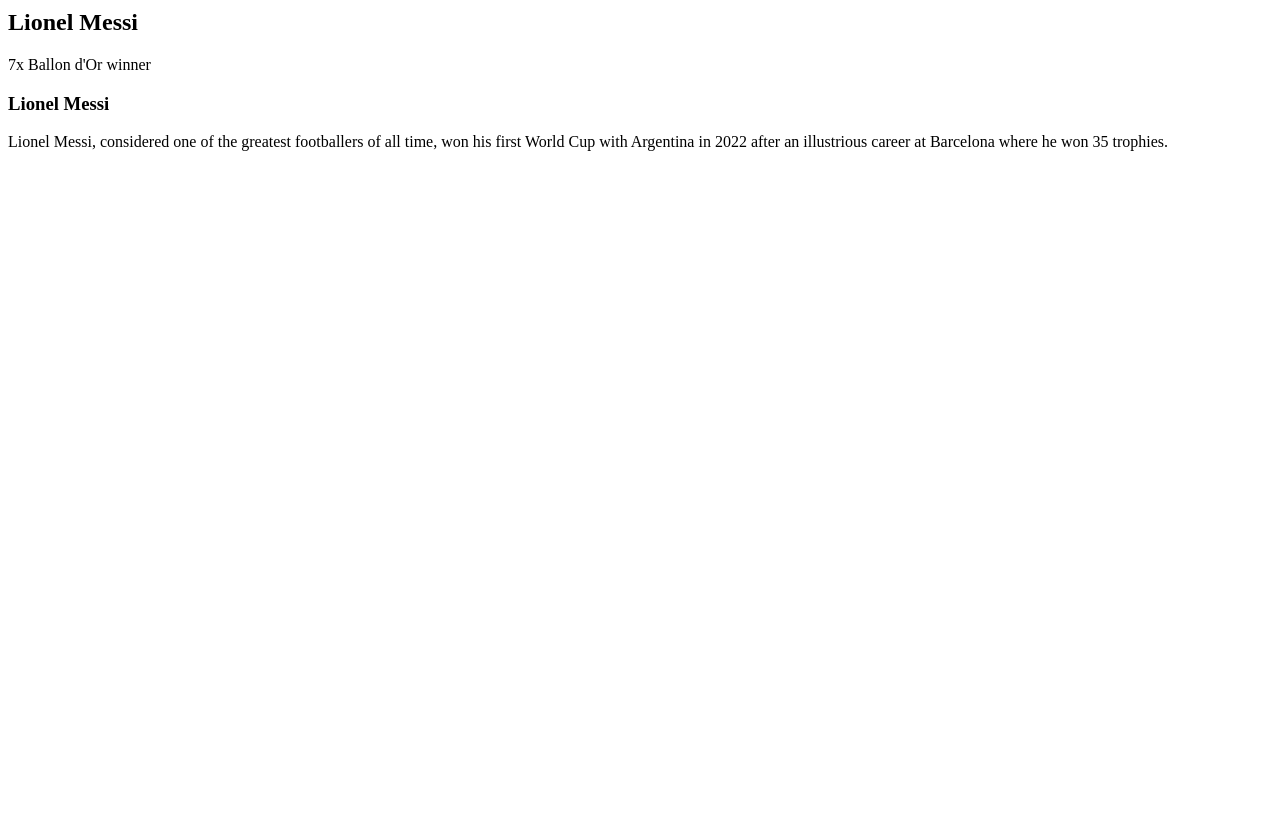
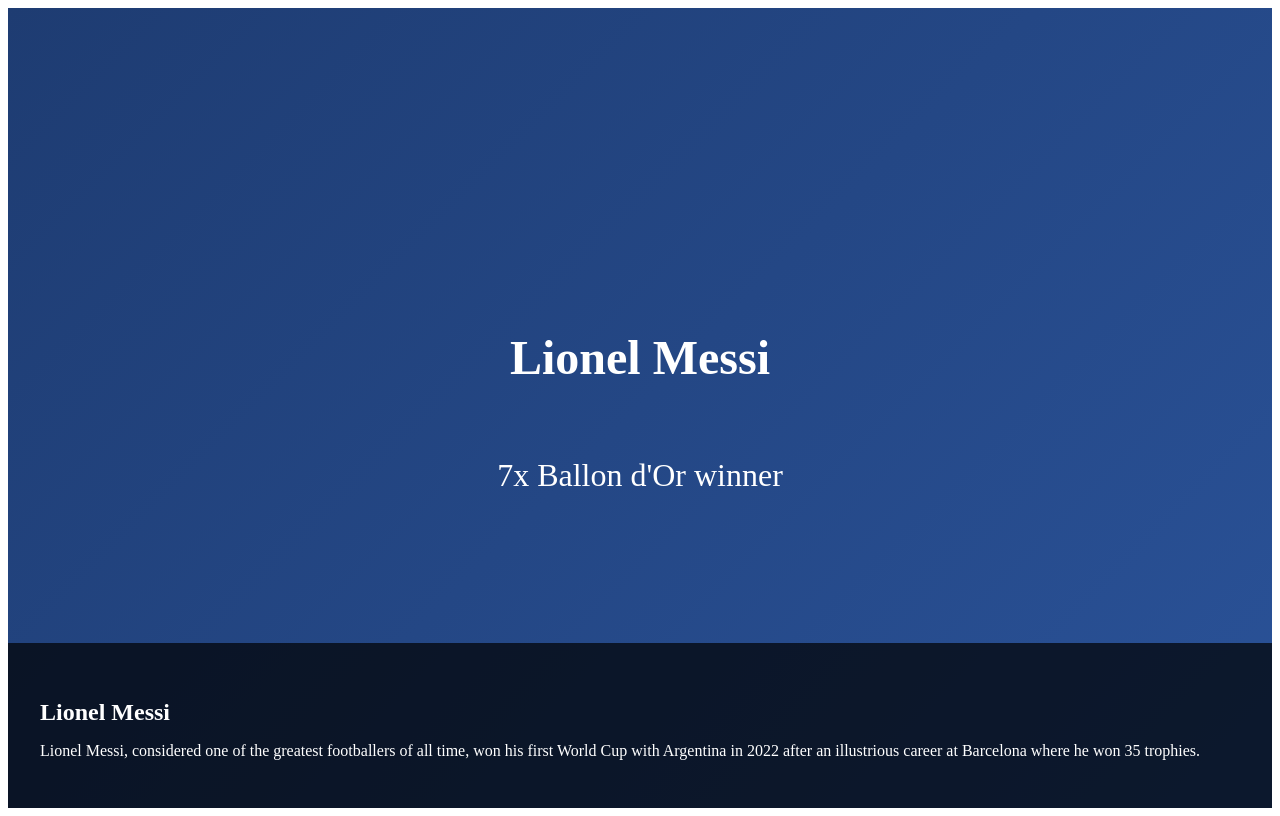
Before and after one commit to SagnikPal-7/Sports-celebrity-reels, a Next.js app: page / in a window 1280 px wide. Built offline with nearby package versions, Linux system fonts and the light colour scheme.

Commit message:
Update ReelViewer.module.css

```diff
--- a/src/components/ReelViewer.module.css
+++ b/src/components/ReelViewer.module.css
@@ -1,4 +1,3 @@
-/* src/components/ReelViewer.module.css */
 .reelContainer {
   height: 100vh;
   overflow-y: scroll;
@@ -11,8 +10,29 @@
   position: relative;
 }
 
-.video {
+.videoPlaceholder {
   width: 100%;
   height: 100%;
-  object-fit: cover;
+  background: linear-gradient(135deg, #1e3c72, #2a5298);
+  display: flex;
+  flex-direction: column;
+  justify-content: center;
+  align-items: center;
+  color: white;
+  font-size: 2rem;
 }
+
+.overlay {
+  position: absolute;
+  bottom: 0;
+  left: 0;
+  right: 0;
+  background: rgba(0,0,0,0.7);
+  color: white;
+  padding: 2rem;
+}
+
+.overlay h3 {
+  font-size: 1.5rem;
+  margin-bottom: 1rem;
+}
```
